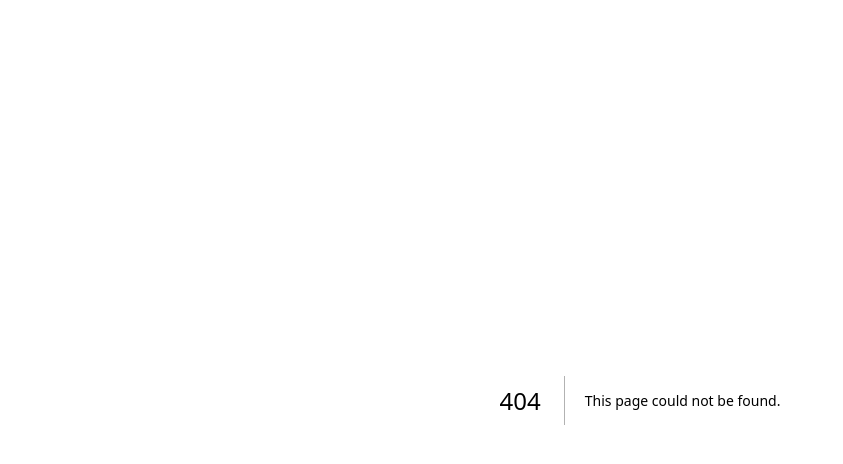
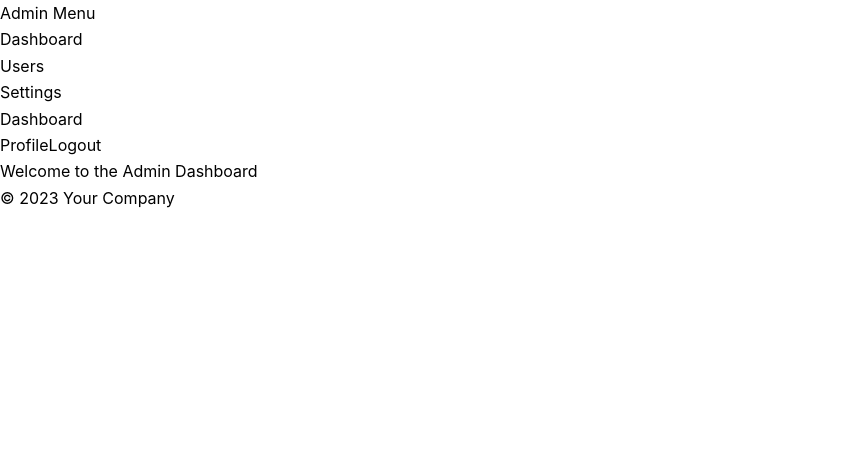
Before and after one commit to JarodFlorence/nextjs-hubspot, a Next.js app: page /dashboard in a window 1280 px wide. Before the commit this address had no page. Shown: the top 464 px of the page, without its empty margins (0-843 px from the left). Built offline with nearby package versions, Linux system fonts and the light colour scheme.

Commit message:
added dashboard page

```diff
--- /dev/null
+++ b/pages/dashboard.js
@@ -0,0 +1,12 @@
+import AdminDashboardLayout from '../components/AdminDashboardLayout';
+
+function DashboardPage() {
+  return (
+    <AdminDashboardLayout>
+      <h3>Welcome to the Admin Dashboard</h3>
+      {/* Additional dashboard content goes here */}
+    </AdminDashboardLayout>
+  );
+}
+
+export default DashboardPage;
```
